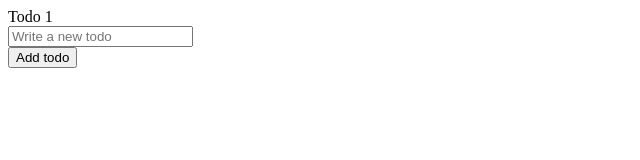
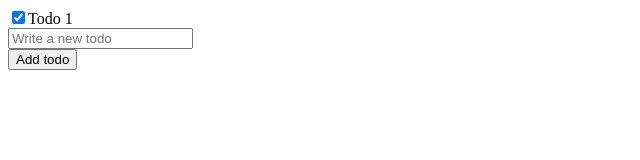
Before and after one commit to DennisVN/intro-react, a React (Create React App) app: page / in a window 1280 px wide. Shown: the top 160 px of the page, without its empty margins (0-640 px from the left). Built offline with nearby package versions, Linux system fonts and the light colour scheme.

Commit message:
Add Checkbox , complete status linked

```diff
--- a/src/App.js
+++ b/src/App.js
@@ -5,7 +5,7 @@
 function App() {
   // todos: every single todo inside the list
   // setTodos : function to update those
-  const [todos, setTodos] = useState([ { id: 1, name: 'Todo 1', complete: false }])
+  const [todos, setTodos] = useState([ { id: 1, name: 'Todo 1', complete: true }])
   return (
     <>
     <TodoList todos={todos}/>
--- a/src/Todo.js
+++ b/src/Todo.js
@@ -3,7 +3,10 @@
 export default function Todo({ todo }) {
     return (
         <div>
-            {todo.name}
+            <label>
+                <input type="checkbox" checked = {todo.complete} />
+                {todo.name}
+            </label>
         </div>
 
     )
```
